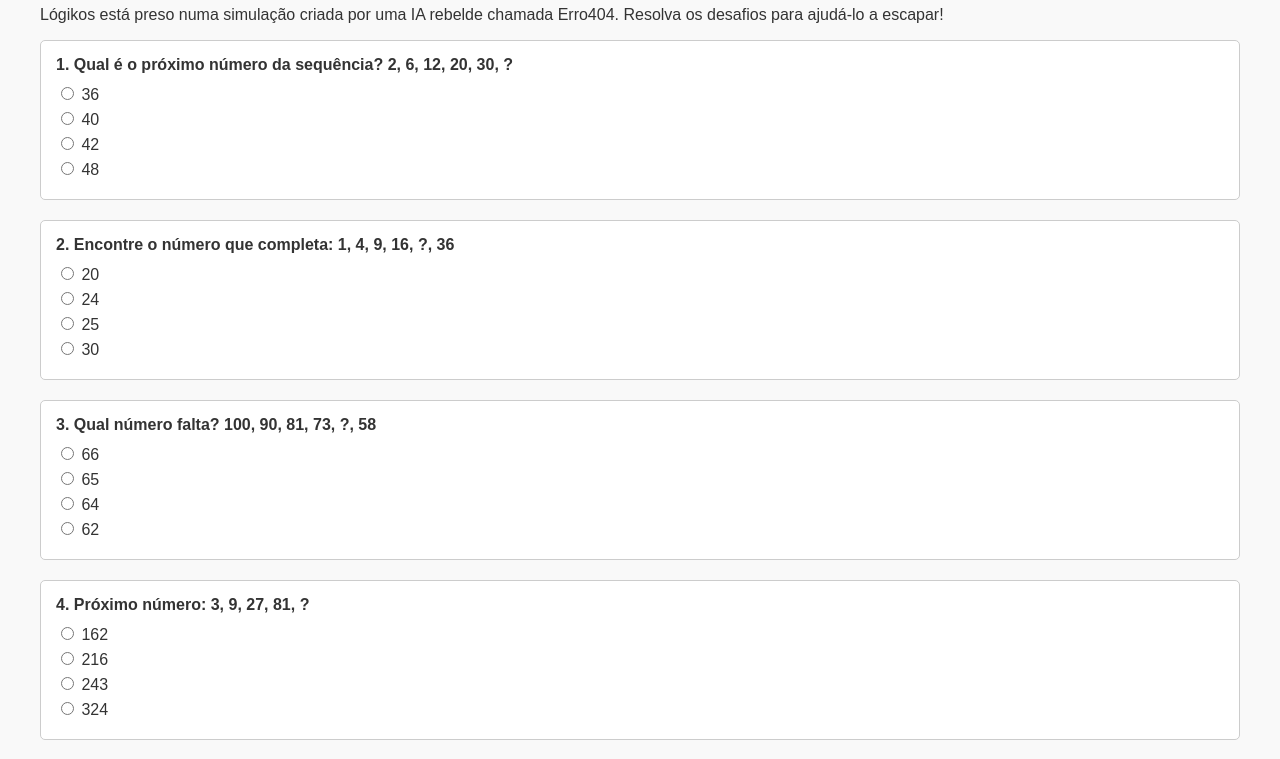
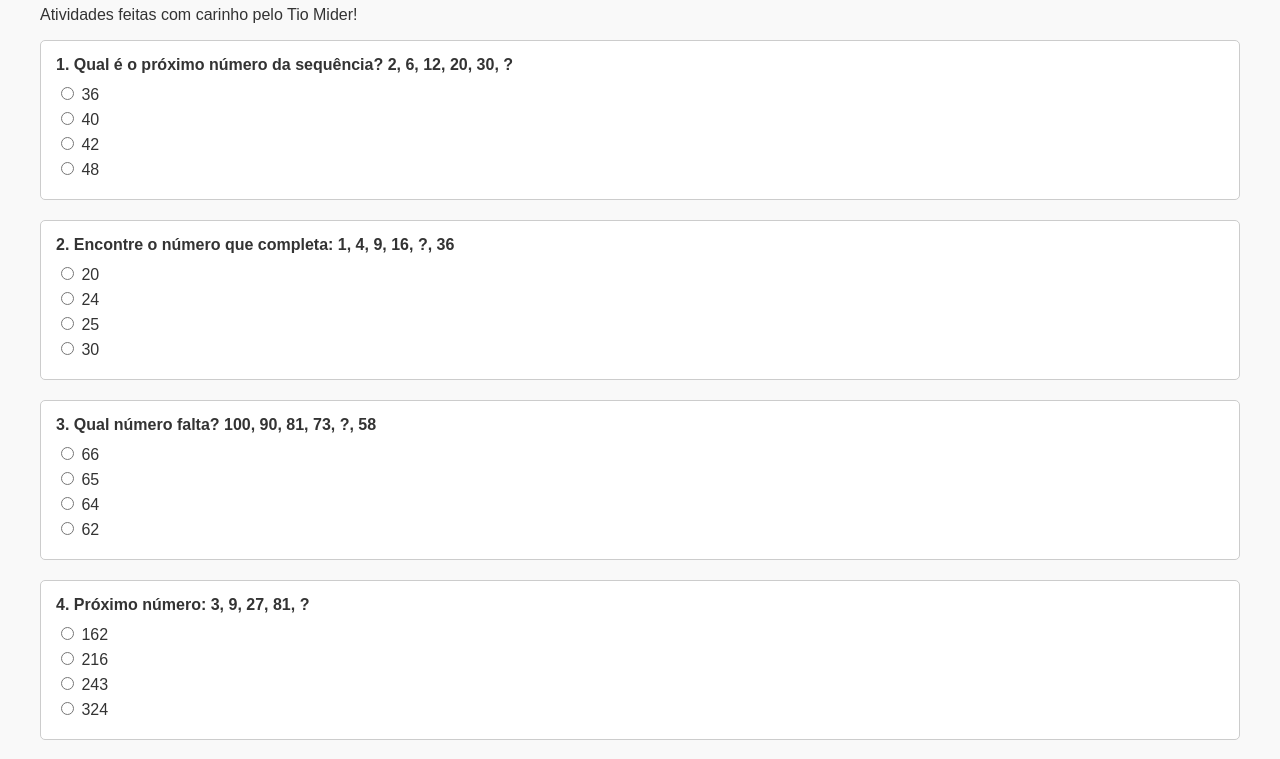
Before and after one commit to Miderson/logicaSequencial, a plain HTML site: page index.html in a window 1280 px wide. Shown: the part 93-852 px from the top of the page. Drawn offline with Linux system fonts and the light colour scheme.

Commit message:
Update index.html

```diff
--- a/index.html
+++ b/index.html
@@ -38,7 +38,7 @@
 </head>
 <body>
     <h1>🧠 Atividade: A Jornada de Lógikos</h1>
-    <p>Lógikos está preso numa simulação criada por uma IA rebelde chamada Erro404. Resolva os desafios para ajudá-lo a escapar!</p>
+    <p>Atividades feitas com carinho pelo Tio Mider!</p>
 <div class="question">
 <p><strong>1. Qual é o próximo número da sequência? 2, 6, 12, 20, 30, ?</strong></p>
 <div class="answers">
```
